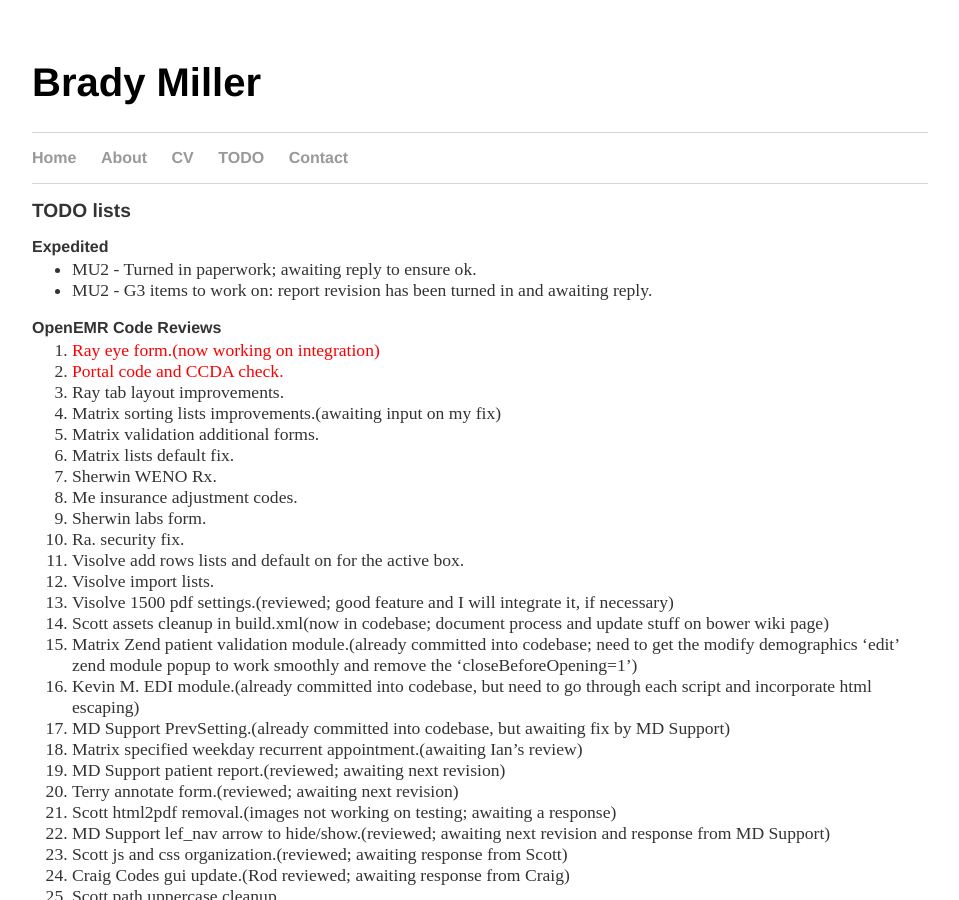
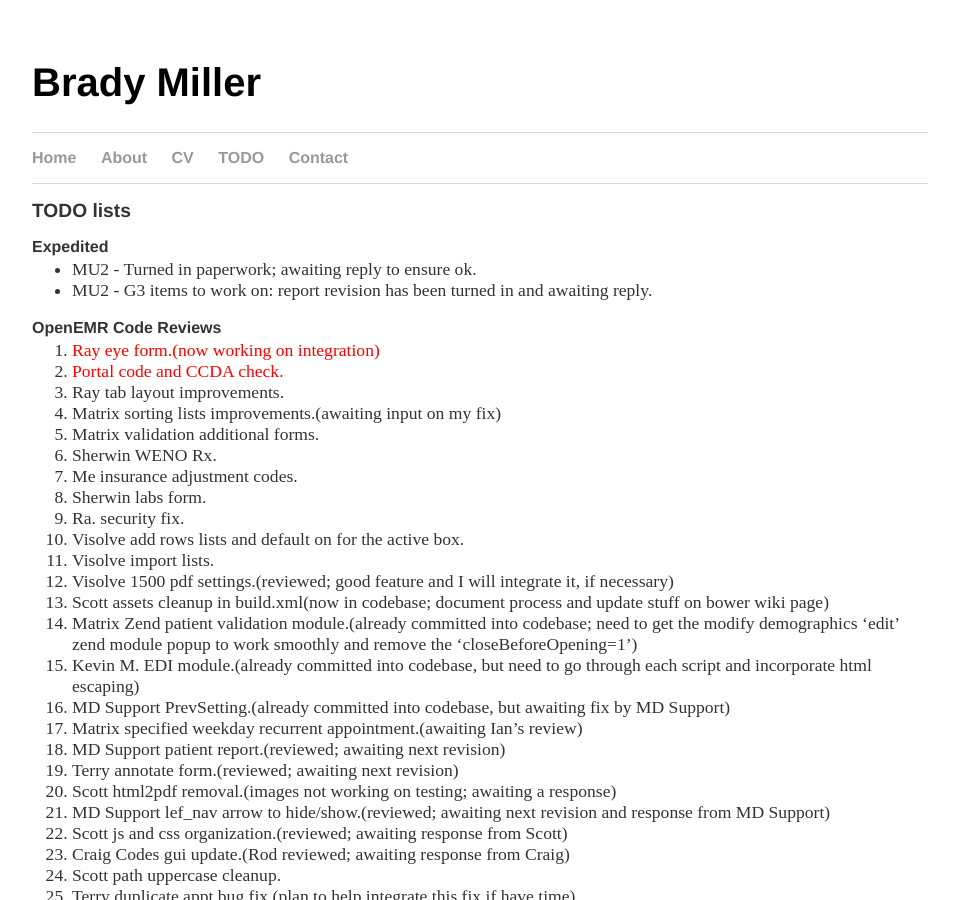
Before and after one commit to bradymiller/bradymiller.github.io, a Jekyll site: the page built from todo/index.md, in a window 1280 px wide and 900 px high. Shown: the whole window, without its empty margins (160-1119 px from the left). Built offline with Jekyll 4.4.1, drawn with Linux system fonts in a browser that asks for light colours.

Commit message:
Update todo list

```diff
--- a/todo/index.md
+++ b/todo/index.md
@@ -13,7 +13,6 @@
 1. Ray tab layout improvements.
 1. Matrix sorting lists improvements.(awaiting input on my fix)
 1. Matrix validation additional forms.
-1. Matrix lists default fix.
 1. Sherwin WENO Rx.
 1. Me insurance adjustment codes.
 1. Sherwin labs form.
```
